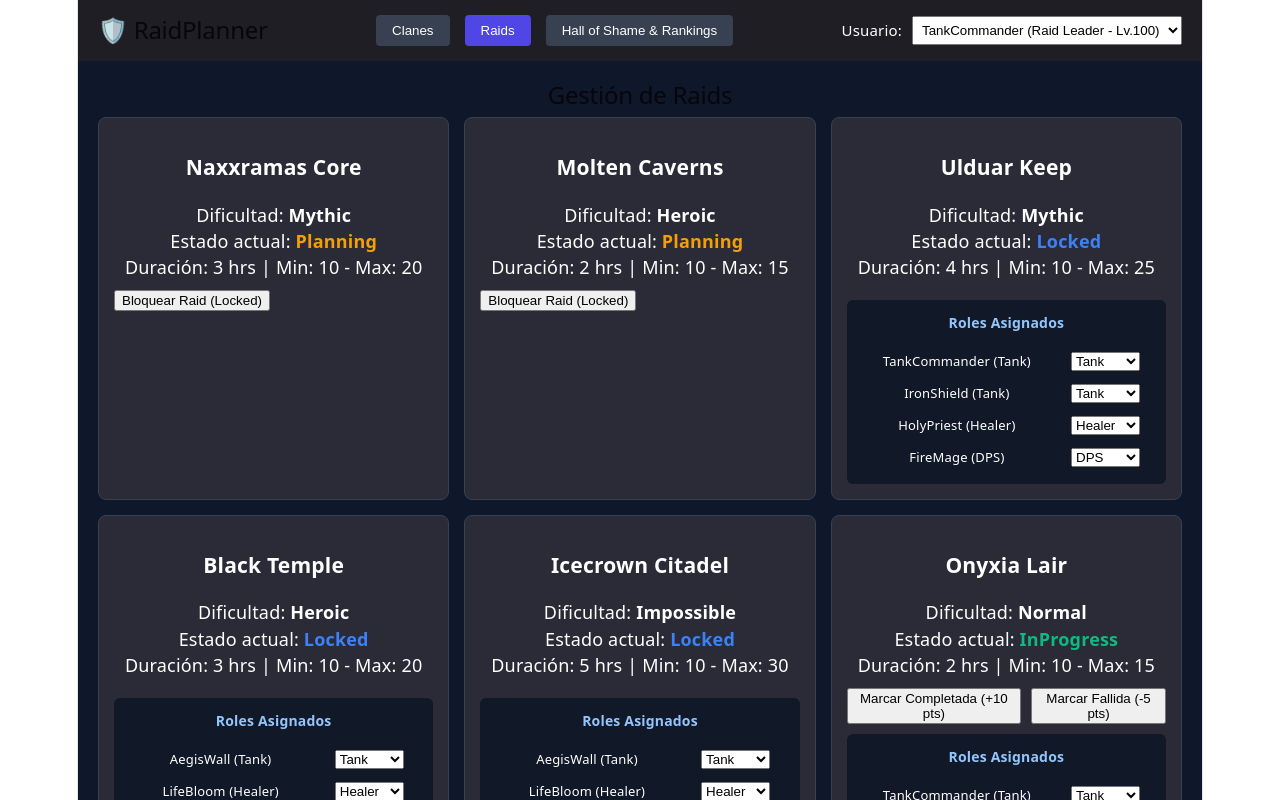
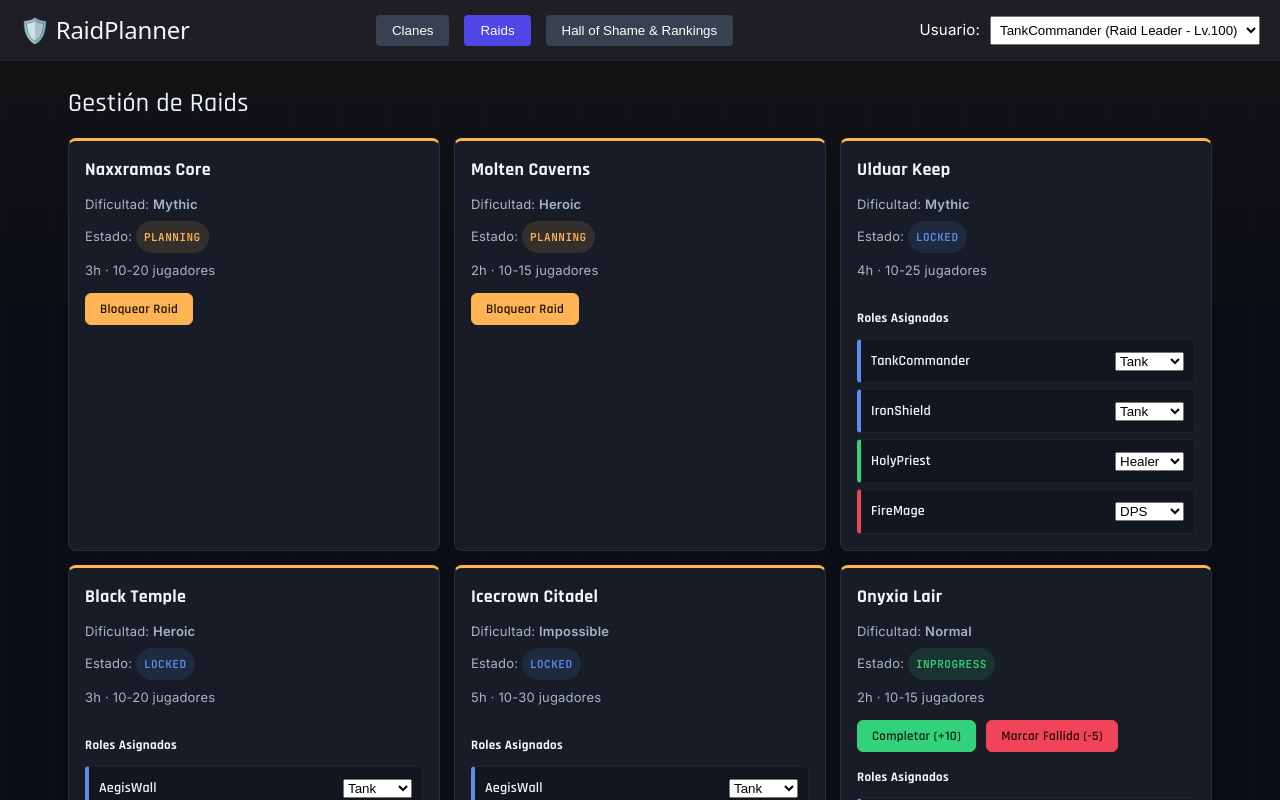
Before and after one commit to earciniegas07/raid-planner, a React (Vite) app in the folder raid-planner/: page / in a window 1280 px wide. Shown: the top 800 px of the page. Built offline with nearby package versions, Linux system fonts and the light colour scheme.

Commit message:
agregar README con estado del proyecto y ajustes futuros

```diff
--- a/raid-planner/index.html
+++ b/raid-planner/index.html
@@ -4,7 +4,7 @@
     <meta charset="UTF-8" />
     <link rel="icon" type="image/svg+xml" href="/favicon.svg" />
     <meta name="viewport" content="width=device-width, initial-scale=1.0" />
-    <title>raid-planner</title>
+    <title>Raid - Planner</title>
   </head>
   <body>
     <div id="root"></div>
--- a/raid-planner/src/App.jsx
+++ b/raid-planner/src/App.jsx
@@ -5,7 +5,7 @@ import { Navbar } from './components/Navbar';
 import { ClanPage } from './pages/ClanPage';
 import { RaidsPage } from './pages/RaidsPage';
 import { HallOfShame } from './pages/HallOfShame';
-import './App.css';
+import './theme.css';
 
 export default function App() {
   const [activeTab, setActiveTab] = useState('raids');
@@ -13,7 +13,7 @@ export default function App() {
   return (
     <AuthProvider>
       <RaidProvider>
-        <div style={{ background: '#0f172a', minHeight: '100vh', color: '#f8fafc' }}>
+        <div className="app-shell">
           <Navbar activeTab={activeTab} setActiveTab={setActiveTab} />
           {activeTab === 'clans' && <ClanPage />}
           {activeTab === 'raids' && <RaidsPage />}
--- a/raid-planner/src/components/RaidCard.jsx
+++ b/raid-planner/src/components/RaidCard.jsx
@@ -8,22 +8,22 @@ export function RaidCard({ raid }) {
   const { changeRaidState } = useContext(RaidContext);
 
   return (
-    <div style={{ border: '1px solid #374151', borderRadius: '8px', padding: '15px', background: '#2a2b36', color: '#fff' }}>
+    <div className="raid-card">
       <h3>{raid.name}</h3>
       <p>Dificultad: <strong>{raid.difficulty}</strong></p>
-      <p>Estado actual: <span style={{ color: getStateColor(raid.state), fontWeight: 'bold' }}>{raid.state}</span></p>
-      <p>Duración: {raid.durationHours} hrs | Min: {raid.minPlayers} - Max: {raid.maxPlayers}</p>
+      <p>Estado: <span className="badge" data-state={raid.state}>{raid.state}</span></p>
+      <p>{raid.durationHours}h · {raid.minPlayers}-{raid.maxPlayers} jugadores</p>
 
-      <div style={{ display: 'flex', gap: '10px', marginTop: '10px' }}>
+      <div className="form-row" style={{ marginTop: '10px' }}>
         {raid.state === 'Planning' && (
-          <button onClick={() => changeRaidState(raid.id, 'Locked', currentUser.role)}>
-            Bloquear Raid (Locked)
+          <button className="btn btn-primary" onClick={() => changeRaidState(raid.id, 'Locked', currentUser.role)}>
+            Bloquear Raid
           </button>
         )}
         {raid.state === 'InProgress' && currentUser.role === 'Raid Leader' && (
           <>
-            <button onClick={() => changeRaidState(raid.id, 'Completed', currentUser.role)}>Marcar Completada (+10 pts)</button>
-            <button onClick={() => changeRaidState(raid.id, 'Failed', currentUser.role)}>Marcar Fallida (-5 pts)</button>
+            <button className="btn btn-success" onClick={() => changeRaidState(raid.id, 'Completed', currentUser.role)}>Completar (+10)</button>
+            <button className="btn btn-danger" onClick={() => changeRaidState(raid.id, 'Failed', currentUser.role)}>Marcar Fallida (-5)</button>
           </>
         )}
       </div>
@@ -32,14 +32,3 @@ export function RaidCard({ raid }) {
     </div>
   );
 }
-
-const getStateColor = (state) => {
-  switch (state) {
-    case 'Planning': return '#f59e0b';
-    case 'Locked': return '#3b82f6';
-    case 'InProgress': return '#10b981';
-    case 'Completed': return '#8b5cf6';
-    case 'Failed': return '#ef4444';
-    default: return '#fff';
-  }
-};
--- a/raid-planner/src/components/RoleAssignments.jsx
+++ b/raid-planner/src/components/RoleAssignments.jsx
@@ -14,35 +14,28 @@ export function RoleAssignments({ raidId }) {
   const canOverride = currentUser?.role === 'Raid Leader';
 
   return (
-    <div style={{ marginTop: '10px', background: '#111827', padding: '10px', borderRadius: '6px' }}>
-      <h4 style={{ margin: '0 0 8px', fontSize: '14px', color: '#93c5fd' }}>Roles Asignados</h4>
-      <table style={{ width: '100%', fontSize: '13px', color: '#fff' }}>
-        <tbody>
+    <div style={{ marginTop: '12px' }}>
+      <h3 style={{ fontSize: '13px' }}>Roles Asignados</h3>
+      <div style={{ display: 'flex', flexDirection: 'column', gap: '6px' }}>
         {assignments.map(a => {
           const user = users.find(u => u.id === a.userId);
           if (!user) return null;
           return (
-              <tr key={a.userId}>
-                <td style={{ padding: '2px 4px' }}>{user.gamertag} ({user.class})</td>
-                <td style={{ padding: '2px 4px' }}>
+            <div key={a.userId} className="raid-frame" data-class={user.class}>
+              <span className="name">{user.gamertag}</span>
               {canOverride ? (
-                    <select
-                      value={a.tacticalRole}
-                      onChange={e => overrideAssignment(raidId, a.userId, e.target.value)}
-                    >
+                <select value={a.tacticalRole} onChange={e => overrideAssignment(raidId, a.userId, e.target.value)}>
                   {TACTICAL_ROLES.map(r => <option key={r} value={r}>{r}</option>)}
                 </select>
               ) : (
-                    <span style={{ color: a.tacticalRole === 'Bench' ? '#f59e0b' : '#34d399' }}>
-                      {a.tacticalRole}{a.source === 'manual' ? ' (manual)' : ''}
+                <span className="class-tag" style={{ color: a.tacticalRole === 'Bench' ? 'var(--state-bench)' : 'var(--accent)' }}>
+                  {a.tacticalRole}{a.source === 'manual' ? ' *' : ''}
                 </span>
               )}
-                </td>
-              </tr>
+            </div>
           );
         })}
-        </tbody>
-      </table>
+      </div>
     </div>
   );
 }
--- a/raid-planner/src/pages/ClanPage.jsx
+++ b/raid-planner/src/pages/ClanPage.jsx
@@ -5,44 +5,33 @@ import { initialClans } from '../data/mockData';
 export function ClanPage() {
   const { users } = useContext(RaidContext);
 
-  const th = { padding: '10px' };
-  const td = { padding: '8px' };
+  return (
+    <div className="page">
+      <h2>Clanes & Miembros</h2>
 
-  return (
-    <div style={{ padding: '20px' }}>
-      <h2>Clanes & Lista de Miembros</h2>
-      <div style={{ display: 'grid', gridTemplateColumns: 'repeat(3, 1fr)', gap: '15px', marginBottom: '20px' }}>
+      <div className="grid-3">
         {initialClans.map(clan => (
-          <div key={clan.id} style={{ border: '1px solid #4b5563', padding: '15px', borderRadius: '8px', background: '#111827', color: '#fff' }}>
+          <div key={clan.id} className="clan-card">
             <h3>{clan.name}</h3>
-            <p>Facción: <strong>{clan.faction}</strong></p>
-            <p>{clan.description}</p>
+            <span className="faction">{clan.faction}</span>
+            <p className="desc">{clan.description}</p>
           </div>
         ))}
       </div>
-      <h3>Miembros Registrados</h3>
-      <table style={{ width: '100%', borderCollapse: 'collapse', color: '#fff', background: '#1f2937' }}>
-        <thead>
-          <tr style={{ background: '#374151' }}>
-            <th style={th}>Gamertag</th>
-            <th style={th}>Clase</th>
-            <th style={th}>Nivel</th>
-            <th style={th}>Rol Clan</th>
-            <th style={th}>Fiabilidad</th>
-          </tr>
-        </thead>
-        <tbody>
-          {users.map(u => (
-            <tr key={u.id} style={{ textAlign: 'center', borderBottom: '1px solid #374151' }}>
-              <td style={td}>{u.gamertag}</td>
-              <td style={td}>{u.class}</td>
-              <td style={td}>{u.level}</td>
-              <td style={td}>{u.role}</td>
-              <td style={td}>{u.reliability} pts</td>
-            </tr>
-          ))}
-        </tbody>
-      </table>
+
+      <h3>Roster</h3>
+      <div className="frame-grid">
+        {users.map(u => (
+          <div key={u.id} className="raid-frame" data-class={u.class}>
+            <span className="name">{u.gamertag}</span>
+            <span className="class-tag">{u.class}</span>
+            <span className="stat">Lv.{u.level}</span>
+            <div className="reliability-bar" title={`${u.reliability} pts`}>
+              <span style={{ width: `${Math.min(100, u.reliability)}%` }} />
+            </div>
+          </div>
+        ))}
+      </div>
     </div>
   );
 }
--- a/raid-planner/src/pages/RaidsPage.jsx
+++ b/raid-planner/src/pages/RaidsPage.jsx
@@ -7,12 +7,10 @@ export function RaidsPage() {
   const { raids } = useContext(RaidContext);
 
   return (
-    <div style={{ padding: '20px' }}>
+    <div className="page">
       <h2>Gestión de Raids</h2>
-      <div style={{ display: 'grid', gridTemplateColumns: 'repeat(auto-fill, minmax(280px, 1fr))', gap: '15px' }}>
-        {raids.map(raid => (
-          <RaidCard key={raid.id} raid={raid} />
-        ))}
+      <div className="grid-cards">
+        {raids.map(raid => <RaidCard key={raid.id} raid={raid} />)}
       </div>
       <FailureTracker />
     </div>
--- /dev/null
+++ b/raid-planner/src/theme.css
@@ -0,0 +1,141 @@
+@import url('https://fonts.googleapis.com/css2?family=Rajdhani:wght@500;600;700&family=Inter:wght@400;500;600&family=JetBrains+Mono:wght@400;600&display=swap');
+
+:root {
+  --bg: #0a0d13;
+  --bg-elevated: #12161f;
+  --bg-panel: #171c27;
+  --border: #262c3a;
+  --border-soft: #1d2230;
+  --text: #aab4c8;
+  --text-h: #f2f5fb;
+  --text-dim: #6b7486;
+
+  --accent: #ffb454;
+  --accent-soft: rgba(255, 180, 84, 0.14);
+
+  --tank: #5b8def;
+  --healer: #33d17a;
+  --dps: #ef4459;
+  --support: #b57bff;
+
+  --state-planning: #ffb454;
+  --state-locked: #5b8def;
+  --state-inprogress: #33d17a;
+  --state-completed: #b57bff;
+  --state-failed: #ef4459;
+  --state-bench: #6b7486;
+
+  --font-display: 'Rajdhani', sans-serif;
+  --font-body: 'Inter', system-ui, sans-serif;
+  --font-mono: 'JetBrains Mono', ui-monospace, monospace;
+
+  --radius: 6px;
+}
+
+* { box-sizing: border-box; }
+
+#root {
+  width: 100%;
+  max-width: none;
+  border-inline: none;
+  text-align: left;
+  min-height: 100vh;
+  display: block;
+}
+
+body {
+  margin: 0;
+  background: var(--bg);
+  background-image:
+    linear-gradient(180deg, rgba(255,180,84,0.04), transparent 320px),
+    repeating-linear-gradient(90deg, rgba(255,255,255,0.015) 0 1px, transparent 1px 48px);
+  color: var(--text);
+  font-family: var(--font-body);
+}
+
+.app-shell { min-height: 100vh; color: var(--text-h); }
+
+/* Navbar */
+.navbar {
+  display: flex;
+  justify-content: space-between;
+  align-items: center;
+  padding: 14px 24px;
+  background: var(--bg-elevated);
+  border-bottom: 1px solid var(--border);
+}
+.nav-brand { font-family: var(--font-display); font-weight: 700; font-size: 22px; letter-spacing: 0.5px; color: var(--text-h); margin: 0; }
+.nav-brand span { color: var(--accent); }
+.nav-tabs { display: flex; gap: 6px; }
+.nav-tab {
+  font-family: var(--font-display); font-weight: 600; letter-spacing: 0.3px;
+  background: transparent; color: var(--text-dim); border: 1px solid transparent;
+  padding: 8px 16px; border-radius: var(--radius); cursor: pointer; transition: all 0.15s ease;
+}
+.nav-tab:hover { color: var(--text-h); border-color: var(--border); }
+.nav-tab.active { background: var(--accent-soft); color: var(--accent); border-color: rgba(255, 180, 84, 0.35); }
+.nav-user { display: flex; align-items: center; gap: 8px; }
+.nav-user small { color: var(--text-dim); font-family: var(--font-mono); font-size: 11px; text-transform: uppercase; letter-spacing: 0.5px; }
+.nav-user select { background: var(--bg-panel); color: var(--text-h); border: 1px solid var(--border); border-radius: var(--radius); padding: 6px 10px; font-family: var(--font-body); }
+
+/* Layout */
+.page { padding: 28px; max-width: 1200px; margin: 0 auto; }
+.page h2 { font-family: var(--font-display); font-size: 26px; color: var(--text-h); letter-spacing: 0.3px; margin: 0 0 18px; }
+.page h3 { font-family: var(--font-display); font-size: 16px; color: var(--text-h); letter-spacing: 0.3px; margin: 0 0 12px; }
+.grid-3 { display: grid; grid-template-columns: repeat(3, 1fr); gap: 14px; margin-bottom: 26px; }
+.grid-cards { display: grid; grid-template-columns: repeat(auto-fill, minmax(280px, 1fr)); gap: 14px; }
+.frame-grid { display: grid; grid-template-columns: repeat(auto-fill, minmax(230px, 1fr)); gap: 10px; }
+@media (max-width: 720px) { .grid-3 { grid-template-columns: 1fr; } }
+
+/* Paneles */
+.panel { background: var(--bg-panel); border: 1px solid var(--border); border-radius: 10px; padding: 16px; }
+.clan-card { background: var(--bg-panel); border: 1px solid var(--border); border-left: 3px solid var(--accent); border-radius: 8px; padding: 14px 16px; }
+.clan-card h3 { font-family: var(--font-display); margin: 0 0 6px; color: var(--text-h); }
+.clan-card .faction { font-family: var(--font-mono); font-size: 11px; text-transform: uppercase; letter-spacing: 0.6px; color: var(--accent); }
+.clan-card p.desc { margin: 8px 0 0; font-size: 13px; color: var(--text); }
+
+/* Raid frame — elemento firma */
+.raid-frame {
+  display: flex; align-items: center; gap: 10px;
+  background: var(--bg-elevated); border: 1px solid var(--border-soft); border-left: 4px solid var(--text-dim);
+  border-radius: 4px; padding: 8px 10px;
+}
+.raid-frame[data-class="Tank"] { border-left-color: var(--tank); }
+.raid-frame[data-class="Healer"] { border-left-color: var(--healer); }
+.raid-frame[data-class="DPS"] { border-left-color: var(--dps); }
+.raid-frame[data-class="Support"] { border-left-color: var(--support); }
+.raid-frame[data-class="Bench"] { border-left-color: var(--state-bench); opacity: 0.7; }
+.raid-frame .name { font-family: var(--font-display); font-weight: 600; color: var(--text-h); font-size: 14px; flex: 1; }
+.raid-frame .class-tag { font-family: var(--font-mono); font-size: 10px; text-transform: uppercase; letter-spacing: 0.5px; color: var(--text-dim); }
+.raid-frame .reliability-bar { width: 60px; height: 5px; background: var(--border); border-radius: 3px; overflow: hidden; }
+.raid-frame .reliability-bar > span { display: block; height: 100%; background: var(--accent); }
+.raid-frame .stat { font-family: var(--font-mono); font-size: 12px; color: var(--text); min-width: 44px; text-align: right; }
+
+/* Raid card */
+.raid-card { background: var(--bg-panel); border: 1px solid var(--border); border-top: 3px solid var(--accent); border-radius: 8px; padding: 16px; }
+.raid-card h3 { font-family: var(--font-display); margin: 0 0 8px; color: var(--text-h); font-size: 18px; }
+.raid-card p { margin: 4px 0; font-size: 13px; color: var(--text); }
+
+.badge { display: inline-flex; align-items: center; font-family: var(--font-mono); font-size: 11px; text-transform: uppercase; letter-spacing: 0.5px; padding: 3px 8px; border-radius: 20px; font-weight: 600; }
+.badge[data-state="Planning"] { color: var(--state-planning); background: rgba(255,180,84,0.12); }
+.badge[data-state="Locked"] { color: var(--state-locked); background: rgba(91,141,239,0.12); }
+.badge[data-state="InProgress"] { color: var(--state-inprogress); background: rgba(51,209,122,0.12); }
+.badge[data-state="Completed"] { color: var(--state-completed); background: rgba(181,123,255,0.12); }
+.badge[data-state="Failed"] { color: var(--state-failed); background: rgba(239,68,89,0.12); }
+
+/* Botoness */
+.btn { font-family: var(--font-display); font-weight: 600; letter-spacing: 0.3px; border: 1px solid var(--border); background: var(--bg-elevated); color: var(--text-h); padding: 7px 14px; border-radius: var(--radius); cursor: pointer; transition: all 0.15s ease; font-size: 13px; }
+.btn:hover { border-color: var(--accent); color: var(--accent); }
+.btn-primary { background: var(--accent); border-color: var(--accent); color: #1a1206; }
+.btn-primary:hover { filter: brightness(1.08); color: #1a1206; }
+.btn-success { background: var(--state-inprogress); border-color: var(--state-inprogress); color: #06210f; }
+.btn-danger { background: var(--state-failed); border-color: var(--state-failed); color: #2a0508; }
+
+/* Form */
+.form-panel { background: var(--bg-panel); border: 1px solid var(--border); border-radius: 8px; padding: 16px; margin-top: 20px; }
+.form-row { display: flex; gap: 10px; flex-wrap: wrap; align-items: center; }
+.form-row select { background: var(--bg-elevated); color: var(--text-h); border: 1px solid var(--border); border-radius: var(--radius); padding: 7px 10px; font-family: var(--font-body); font-size: 13px; }
+
+/* Audit log */
+.audit-item { padding: 6px 0; border-bottom: 1px solid var(--border-soft); font-size: 13px; }
+.audit-item .sev-dot { display: inline-block; width: 8px; height: 8px; border-radius: 50%; margin-right: 8px; }
```
Also changed, not shown: raid-planner/src/components/FailureTracker.jsx (+5 -15 lines), raid-planner/src/pages/HallOfShame.jsx (+24 -23 lines). Lines whose indentation alone changed are shown as unchanged.
